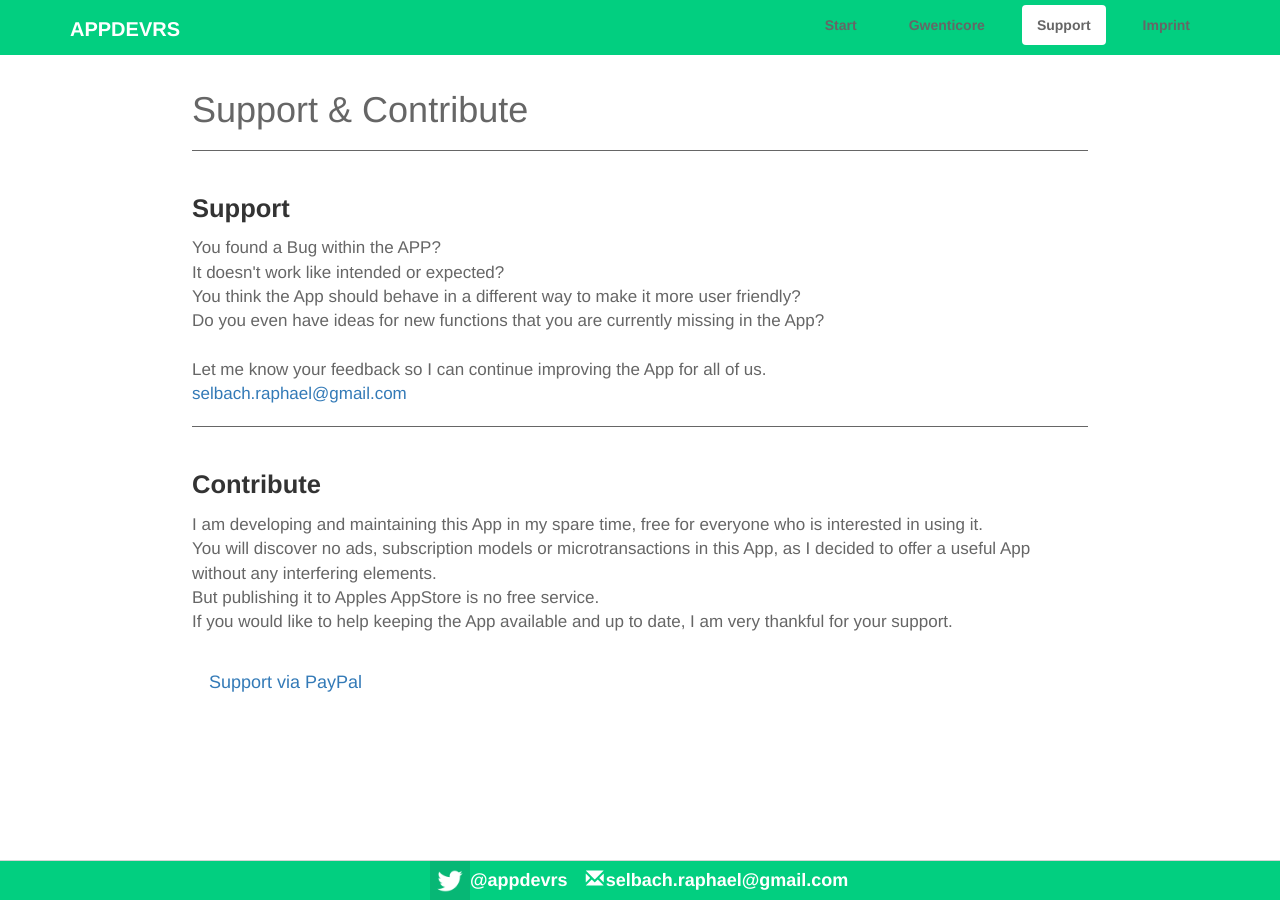
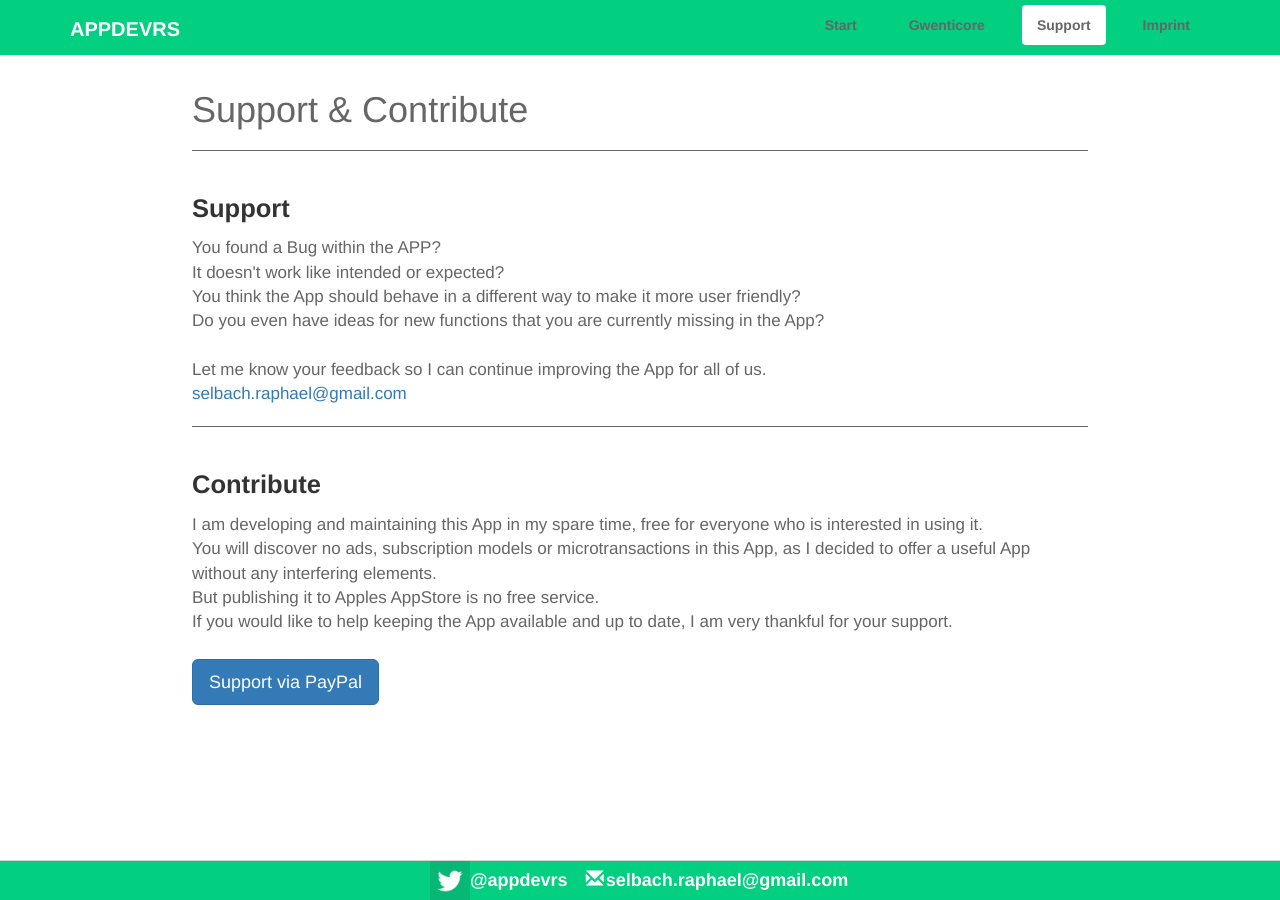
Before and after one commit to appdevrs/appdevrs.github.io, a Jekyll site: the page built from support.html, in a window 1280 px wide. Built offline with Jekyll 4.4.1, drawn with Linux system fonts in a browser that asks for light colours.

Commit message:
Update support.html

```diff
--- a/support.html
+++ b/support.html
@@ -23,5 +23,5 @@
 But publishing it to Apples AppStore is no free service.<br>
 If you would like to help keeping the App available and up to date, I am very thankful for your support.<br>
 <br>
-<a class="btn btn-outline-primary btn-lg" href="#" role="button">Support via PayPal</a>
+<a class="btn btn-primary btn-lg" href="#" role="button">Support via PayPal</a>
 </div>
```
